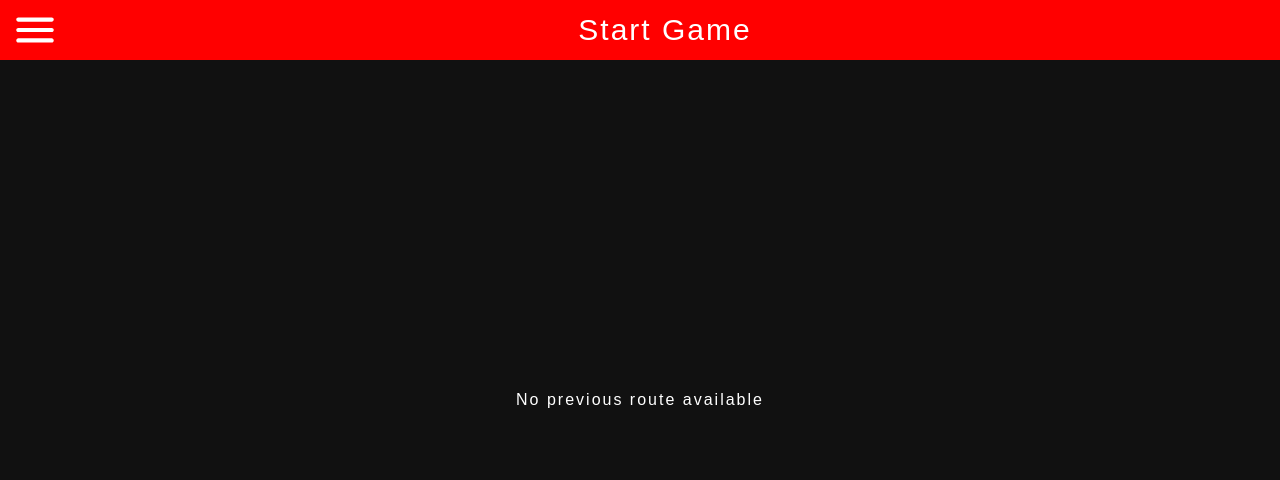
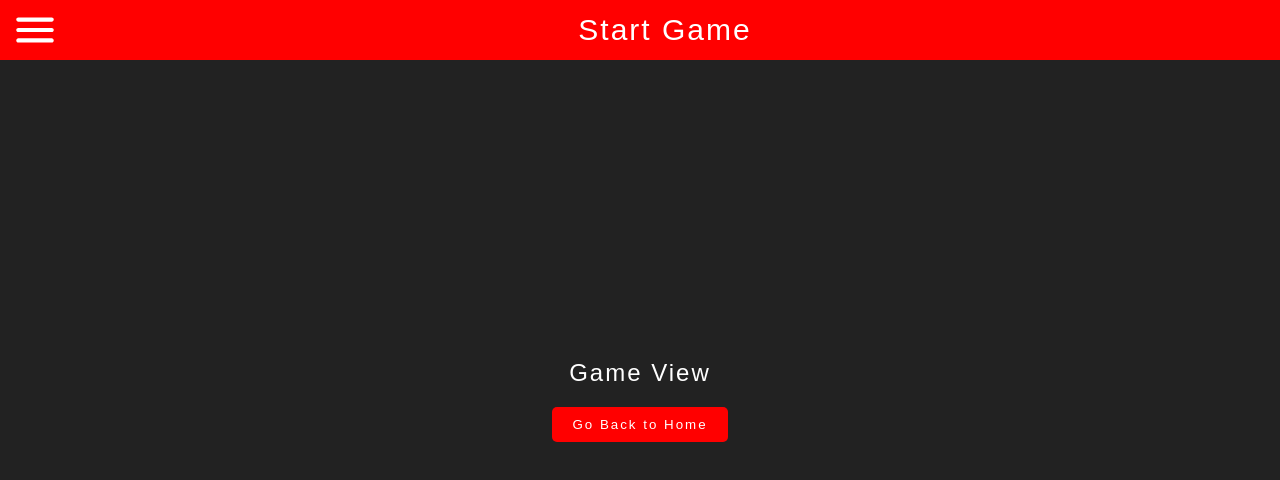
Before and after one commit to CaptainThunder31/DrawBook, a Vue app: page /game in a window 1280 px wide. Shown: the top 480 px of the page. Built offline with nearby package versions, Linux system fonts and the light colour scheme; a web font is replaced by a local one.

Commit message:
Routing Fixed ! Update 0.3.2

```diff
--- a/src/components/Game.vue
+++ b/src/components/Game.vue
@@ -1,96 +1,51 @@
 <script setup>
 import { routeSet } from '../router/routeSet.js';
-import { computed, onMounted, onUnmounted } from 'vue';
 import { useRouter } from 'vue-router';
+import { onMounted, onUnmounted } from 'vue';
 
 const router = useRouter();
 
-// Create computed properties for reactive access
-const routeHistory = computed(() => routeSet.get());
-const previousRoute = computed(() => routeSet.getPrevious());
-
-// Handle back button press
-const handleBackButton = () => {
-  if (routeHistory.value.length <= 1) {
-    // If no history left, prevent exiting app
-    console.log('Prevent app exit');
-    return false;
-  }
-  router.back();
-};
-
 onMounted(() => {
-  // For mobile devices, handle hardware back button
-  if (window.history && window.history.pushState) {
-    window.addEventListener('popstate', handleBackButton);
-  }
+  routeSet.setupBackButtonHandler(router);
 });
 
 onUnmounted(() => {
-  window.removeEventListener('popstate', handleBackButton);
+  routeSet.teardownBackButtonHandler();
 });
 
-// Navigation controls
 const goBack = () => {
-  if (previousRoute.value) {
-    router.back();
-  } else {
-    router.push('/');
-  }
+  router.back();
 };
 </script>
 
 <template>
-  <div>
-    <h2>Route History</h2>
-    <ul>
-      <li v-for="(route, index) in routeHistory" :key="index">
-        {{ route }}
-      </li>
-    </ul>
-
-    <button @click="goBack" v-if="previousRoute">
-      Go Back to {{ previousRoute }}
-    </button>
-    <div v-else>No previous route available</div>
+  <div class="game-container">
+    <h2>Game View</h2>
+    <button @click="goBack">Go Back to Home</button>
   </div>
 </template>
 
 <style scoped>
-div {
+.game-container {
   position: fixed;
   top: 0;
   left: 0;
   width: 100vw;
   height: 100vh;
-  background: #111;
+  background: #222;
   color: #fff;
   display: flex;
   flex-direction: column;
   align-items: center;
   justify-content: center;
-  z-index: 100;
-  padding: 20px;
-  box-sizing: border-box;
-}
-
-ul {
-  list-style: none;
-  padding: 0;
-  margin: 20px 0;
 }
 
 button {
   padding: 10px 20px;
-  background: #444;
+  background: #f00;
   color: white;
   border: none;
   border-radius: 5px;
-  cursor: pointer;
   margin-top: 20px;
 }
-
-button:hover {
-  background: #555;
-}
 </style>
--- a/src/components/Home.vue
+++ b/src/components/Home.vue
@@ -1,71 +1,38 @@
 <script setup>
-  import {
-    routeSet
-  } from '../router/routeSet.js';
-  import {
-    ref,
-    computed,
-    onMounted,
-    onUnmounted
-  } from 'vue';
-  import {
-    useRouter
-  } from 'vue-router';
+import { routeSet } from '../router/routeSet.js';
+import { useRouter } from 'vue-router';
+import { Icon } from '@iconify/vue';
+import { onMounted, onUnmounted } from 'vue';
 
 const router = useRouter();
 
-  // Handle back button press
-  const handleBackButton = () => {
-    if (routeSet.get().length <= 1) {
-      // If no history left, prevent exiting app
-      // You might want to show a confirmation dialog here
-      console.log('Prevent app exit');
-      return false;
-    }
-    router.back();
-  };
-
 onMounted(() => {
-    // For mobile devices, handle hardware back button
-    if (window.history && window.history.pushState) {
-      window.addEventListener('popstate', handleBackButton);
-    }
+  routeSet.setupBackButtonHandler(router);
 });
 
 onUnmounted(() => {
-    window.removeEventListener('popstate', handleBackButton);
+  routeSet.teardownBackButtonHandler();
 });
 
-  // Navigation controls
 const goGame = () => {
   router.push('/game');
 };
-  const list = [{
-    name: "Stats",
-    icon: "octicon:graph-16"
-  },
-    {
-      name: "Profile",
-      icon: 'iconamoon:profile-bold'
-    }]
+
+const list = [
+  { name: "Stats", icon: "octicon:graph-16" },
+  { name: "Profile", icon: 'iconamoon:profile-bold' }
+];
 </script>
 
 <template>
   <div class="home-container">
     <button v-for="(item, index) in list" :key="index">
-
       <Icon :icon="item.icon" width="50" height="50" />
       <h3>{{ item.name }}</h3>
     </button>
-    <ul style="color:#fff;">
-      <li v-for="(route, index) in routeHistory" :key="index">
-        {{ route }}
-      </li>
-    </ul>
     <button class="start" @click="goGame">Start Game</button>
   </div>
 </template>
-
 <style scoped>
   div {
     width: 100vw;
@@ -92,12 +59,13 @@
     justify-content: space-evenly;
   }
   .start {
-    width: 250px;
-    height: 70px;
+    width: 200px;
+    height: 50px;
     border-radius: 10px;
     background: #f00;
     position: absolute;
     bottom: 10px;
     left: calc(50% - 125px);
+    font-size:20px;
   }
 </style>
--- a/src/main.js
+++ b/src/main.js
@@ -1,11 +1,7 @@
 //main.js
 import { createApp } from 'vue'
 import App from './App.vue'
-import router from './router/index.js' // This imports from router/index.js
-
+import router from './router/router.js'
 const app = createApp(App)
-
-// Use the router
-app.use(router)
-
-app.mount('#app')
+.use(router)
+.mount('#app')
--- a/src/router/routeSet.js
+++ b/src/router/routeSet.js
@@ -1,37 +1,68 @@
-// routeSet.js
+import { ref } from 'vue';
+
 class RouteSet {
   constructor() {
-    this.routeHistory = [];
-    this.syncing = false;
+    this.routeHistory = ref([]);
+    this.syncing = ref(false);
+    this.backButtonHandler = null;
   }
+
   add(routeName) {
-    if (!routeName || this.syncing) return;
+    if (!routeName || this.syncing.value) return;
 
-    const existingIndex = this.routeHistory.indexOf(routeName);
+    const existingIndex = this.routeHistory.value.indexOf(routeName);
 
     if (existingIndex !== -1) {
-      const delta = this.routeHistory.length - existingIndex - 1;
-
+      const delta = this.routeHistory.value.length - existingIndex - 1;
       if (delta > 0) {
-        this.syncing = true;
+        this.syncing.value = true;
         window.history.go(-delta);
         return;
       }
     } else {
-      this.routeHistory.push(routeName);
+      this.routeHistory.value.push(routeName);
     }
   }
 
   sync(popStateEvent) {
-    this.syncing = true;
-    this.syncing = false;
+    this.syncing.value = true;
+    this.syncing.value = false;
   }
+
   get() {
-    return [...this.routeHistory];
+    return [...this.routeHistory.value];
   }
+
   getPrevious() {
-    return this.routeHistory.length > 1
-    ? this.routeHistory[this.routeHistory.length - 2]: null;
+    return this.routeHistory.value.length > 1
+      ? this.routeHistory.value[this.routeHistory.value.length - 2]
+      : null;
+  }
+
+  handleBackButton(router) {
+    if (this.routeHistory.value.length <= 1) {
+      if (router.currentRoute.value.name !== 'Home') {
+        router.push('/');
+      }
+      return false;
+    }
+    router.back();
+  }
+
+  setupBackButtonHandler(router) {
+    this.backButtonHandler = (e) => this.handleBackButton(router);
+    window.addEventListener('popstate', this.backButtonHandler);
+  }
+
+  teardownBackButtonHandler() {
+    if (this.backButtonHandler) {
+      window.removeEventListener('popstate', this.backButtonHandler);
+      this.backButtonHandler = null;
+    }
+  }
+
+  get routeHistoryList() {
+    return this.routeHistory.value;
   }
 }
 
--- a/src/router/index.js
+++ b/src/router/router.js
@@ -1,7 +1,5 @@
-// index.js
 import { createRouter, createWebHistory } from 'vue-router'
 import { routeSet } from './routeSet.js'
-
 import Home from '../components/Home.vue'
 import Game from '../components/Game.vue'
 
@@ -13,7 +11,7 @@ const routes = [
     meta: {
       transition: 'fade',
       title: 'RPS Arena',
-      historyClean: true // Mark routes that should clean history
+      historyClean: true
     }
   },
   {
@@ -33,10 +31,8 @@ const router = createRouter({
 })
 
 router.beforeEach((to, from, next) => {
-  // Add the route name to our route history tracker
   if (to.meta.historyClean) {
-    // For "home" like routes that should clean history
-    routeSet.routeHistory = [to.name];
+    routeSet.routeHistory.value = [to.name];
   } else {
     routeSet.add(to.name);
   }
```
Also changed, not shown: src/pages/AuthPage.vue (added), src/pages/GamePage.vue (added), src/pages/HomePage.vue (added). Lines whose indentation alone changed are shown as unchanged.
